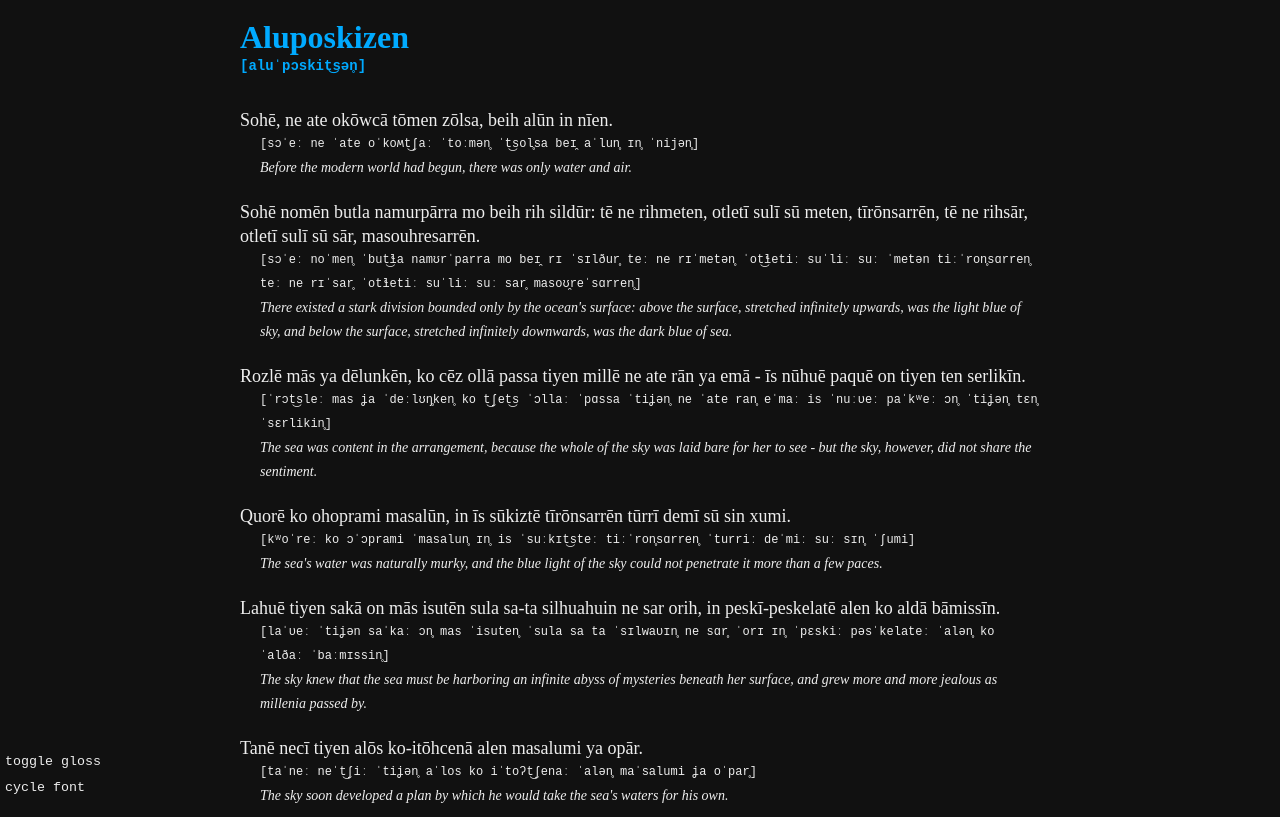
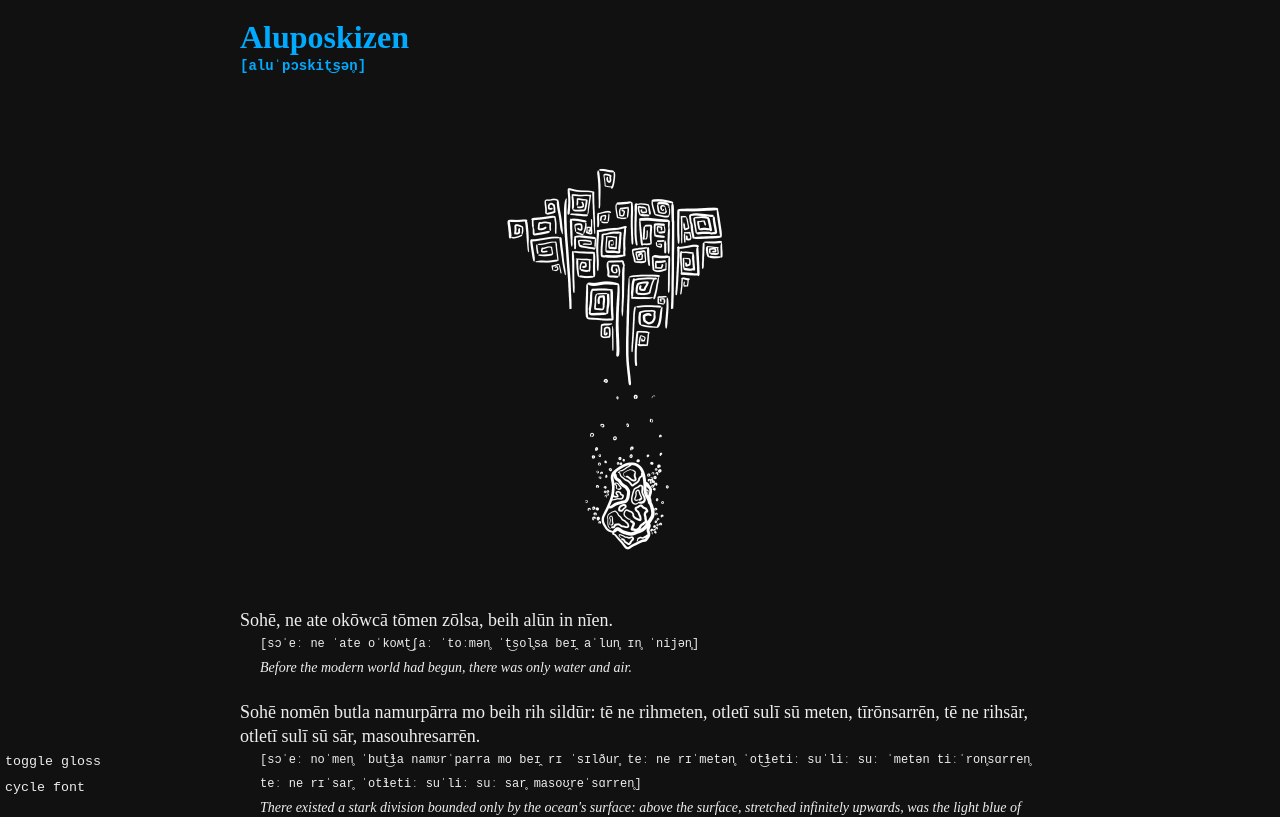
Before and after one commit to Nallantli/conlang, a React (Create React App) app: page / in a window 1280 px wide. Shown: the top 817 px of the page. Built offline with nearby package versions, Linux system fonts and the light colour scheme.

Commit message:
add image

```diff
--- a/src/Genesis.tsx
+++ b/src/Genesis.tsx
@@ -25,6 +25,7 @@ export interface GenesisState {
 interface PassageTemplate {
 	title: string,
 	tphnt: string,
+	image: string,
 	passages: GlossTemplate[];
 }
 
@@ -43,14 +44,15 @@ export class Genesis extends React.Component<GenesisProps, GenesisState> {
 		const passagemap = genesis as PassageTemplate[];
 		return (<div className='App'>
 			<div className={styles.Content}>
-				{(genesis as PassageTemplate[]).map(section =>
-				(<div>
+				{(genesis as PassageTemplate[]).map(({ title, tphnt, image, passages }) =>
+				(<div style={{display: 'grid'}}>
 					<div className={styles.GenesisHeader}>
-						{section.title}
-						<div className={styles.GenesisHeaderIPA}>[{section.tphnt}]</div>
+						{title}
+						<div className={styles.GenesisHeaderIPA}>[{tphnt}]</div>
 					</div>
+					{image && <img className={styles.GenesisImage} src={process.env.PUBLIC_URL + `/${image}`} />}
 					<div>
-						{section.passages.map(data => (<Gloss fontOverride={fontStyleNames[fontOverrideIndex]} noLink={true} hideGloss={hideGloss} styles={styles} gloss={data} select={() => { }} />))}
+						{passages.map(data => (<Gloss fontOverride={fontStyleNames[fontOverrideIndex]} noLink={true} hideGloss={hideGloss} styles={styles} gloss={data} select={() => { }} />))}
 					</div>
 				</div>)
 				)}
--- a/src/genesis.json
+++ b/src/genesis.json
@@ -2,6 +2,7 @@
 	{
 		"title": "Aluposkizen",
 		"tphnt": "aluˈpɔskit͜sən̥",
+		"image": "p1.png",
 		"passages": [
 			{
 				"trns": "Before the modern world had begun, there was only water and air.",
--- a/src/styles.module.scss
+++ b/src/styles.module.scss
@@ -357,3 +357,10 @@ table td {
 	margin     : 0;
 	margin-top: 5px;
 }
+
+.GenesisImage {
+	width: 100%;
+	max-width: 500px;
+	margin: auto;
+	justify-self: center;
+}
```
Also changed, not shown: public/p1.png (added).
